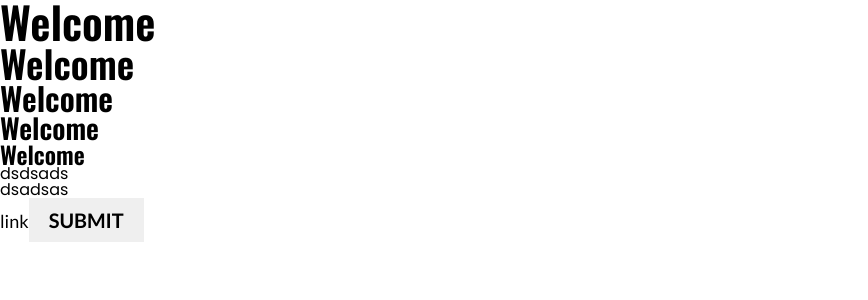
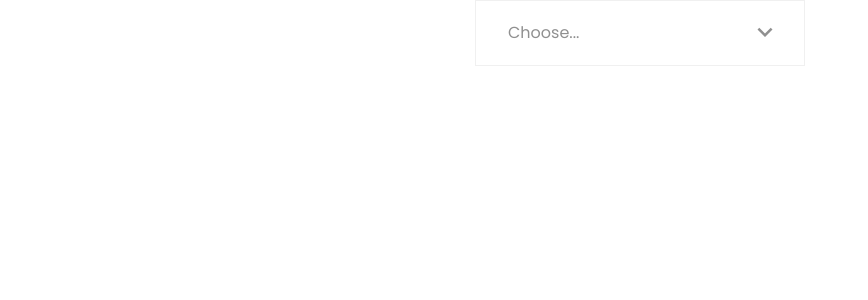
Before and after one commit to iamalexninov/autozonin-frontend, a React (Vite) app: page / in a window 1280 px wide. Shown: the top 300 px of the page, without its empty margins (0-868 px from the left). Built offline with nearby package versions, Linux system fonts and the light colour scheme.

Commit message:
added custom select field

```diff
--- a/src/App.jsx
+++ b/src/App.jsx
@@ -1,18 +1,67 @@
+import { useState } from "react";
 import "./assets/styles/index.css";
+import { MdKeyboardArrowDown, MdKeyboardArrowUp } from "react-icons/md";
 
 function App() {
+  const [checked, setChecked] = useState(false);
+  const [placeholderValue, setPlaceholderValue] = useState("Choose...");
+
+  const handleDropdownMenu = () => {
+    setChecked((prev) => !prev);
+  };
+
+  const handleInputClickedValue = (e) => {
+    setPlaceholderValue(e.target.value)
+  };
+
   return (
-    <>
-      <h1>Welcome</h1>
-      <h2>Welcome</h2>
-      <h3>Welcome</h3>
-      <h4>Welcome</h4>
-      <h5>Welcome</h5>
-      <p>dsdsads</p>
-      <li>dsadsas</li>
-      <a href="">link</a>
-      <button>submit</button>
-    </>
+    <div className="select">
+      <input type="radio" name="option" />
+      {checked ? (
+        <div className="toggle icon icon_up" onClick={handleDropdownMenu}>
+          <MdKeyboardArrowUp size={30} />
+        </div>
+      ) : (
+        <div className="toggle icon icon_down" onClick={handleDropdownMenu}>
+          <MdKeyboardArrowDown size={30} />
+        </div>
+      )}
+      <span className="placeholder">{placeholderValue}</span>
+      {checked ? (
+        <>
+          <label className="option">
+            <input
+              type="radio"
+              name="option"
+              value="Mercedes"
+              onChange={handleInputClickedValue}
+              onClick={handleDropdownMenu}
+            />
+            <span className="title">Mercedes</span>
+          </label>
+          <label className="option">
+            <input
+              type="radio"
+              name="option"
+              value="Opel"
+              onChange={handleInputClickedValue}
+              onClick={handleDropdownMenu}
+            />
+            <span className="title">Opel</span>
+          </label>
+          <label className="option">
+            <input
+              type="radio"
+              name="option"
+              value="Audi"
+              onChange={handleInputClickedValue}
+              onClick={handleDropdownMenu}
+            />
+            <span className="title">Audi</span>
+          </label>
+        </>
+      ) : null}
+    </div>
   );
 }
 
--- a/src/assets/styles/index.css
+++ b/src/assets/styles/index.css
@@ -1,5 +1,5 @@
 @import url("./reset.css");
-@import url('./typography.css');
+@import url("./typography.css");
 
 :root {
   --primary-dark: #131219;
@@ -7,7 +7,7 @@
   --orange: #ff5400;
   --black: #000;
   --white: #fff;
-  --light-gray: #dadada;
+  --light-gray: #f0f0f0;
   --middle-gray: #909090;
   --dark-gray: #494848;
 
@@ -23,9 +23,59 @@
 
   --font-size-btn: clamp(16px, 2vw, 20px);
   --font-size-body: clamp(16px, 1.5vw, 18px);
-  --font-size-a: clamp(16px, 2vw, 18px);
+  --font-size-a: clamp(16px, 2vw, 19px);
 
   --font-weight-400: 400;
   --font-weight-600: 600;
   --font-weight-700: 700;
 }
+
+.select {
+  position: relative;
+  /* overflow: hidden; */
+  display: block;
+  margin: auto;
+  /* TODO: consider changes */
+  width: 330px;
+  height: 100%;
+  border: 1px solid var(--light-gray);
+  /* TODO: Consider adding a shadow */
+  /* box-shadow: 0px 1em 2em -1.5em rgba(0, 0, 0, 0.5); */
+}
+
+.toggle {
+  position: absolute;
+  top: 1em;
+  right: 1.5em;
+  z-index: 4;
+  color: var(--middle-gray);
+}
+
+.placeholder {
+  cursor: pointer;
+  position: relative;
+  display: block;
+  width: 100%;
+  height: 100%;
+  padding: 1.5em 2em;
+  color: var(--middle-gray);
+}
+
+.select input {
+  cursor: pointer;
+  position: absolute;
+  top: 0;
+  left: 0;
+  z-index: 1;
+  /* width: 100%; */
+  /* height: 100%; */
+  display: block;
+  opacity: 0;
+}
+
+label.option .title {
+  padding: 1.2em 2em;
+  color: var(--middle-gray);
+  border: 1px solid var(--light-gray);
+  /* display: none !important; */
+}
```
Also changed, not shown: src/assets/images/zonin-logo.png (added).
